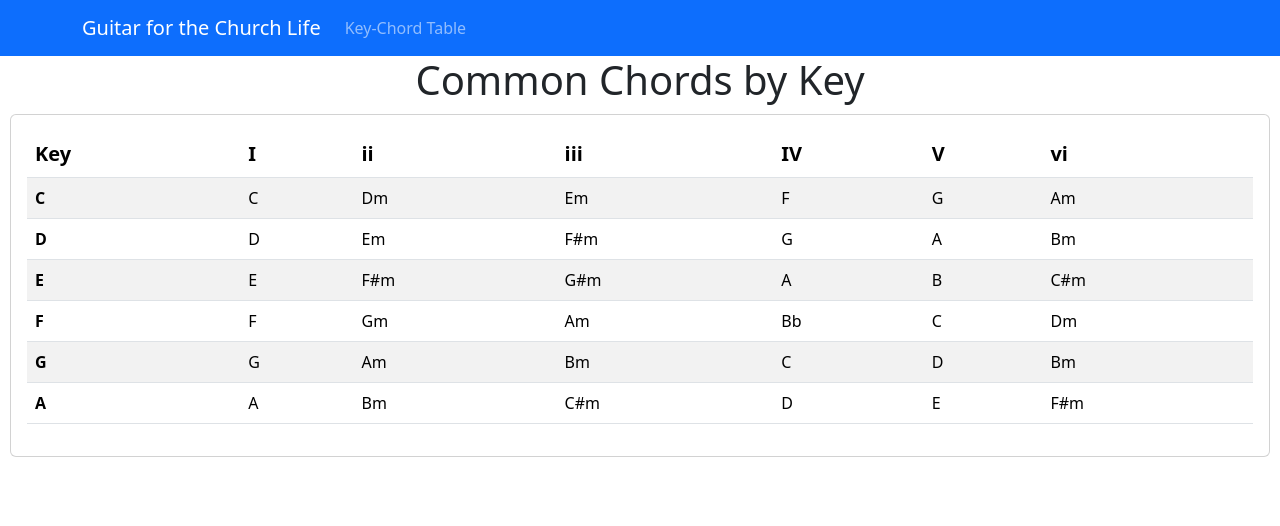
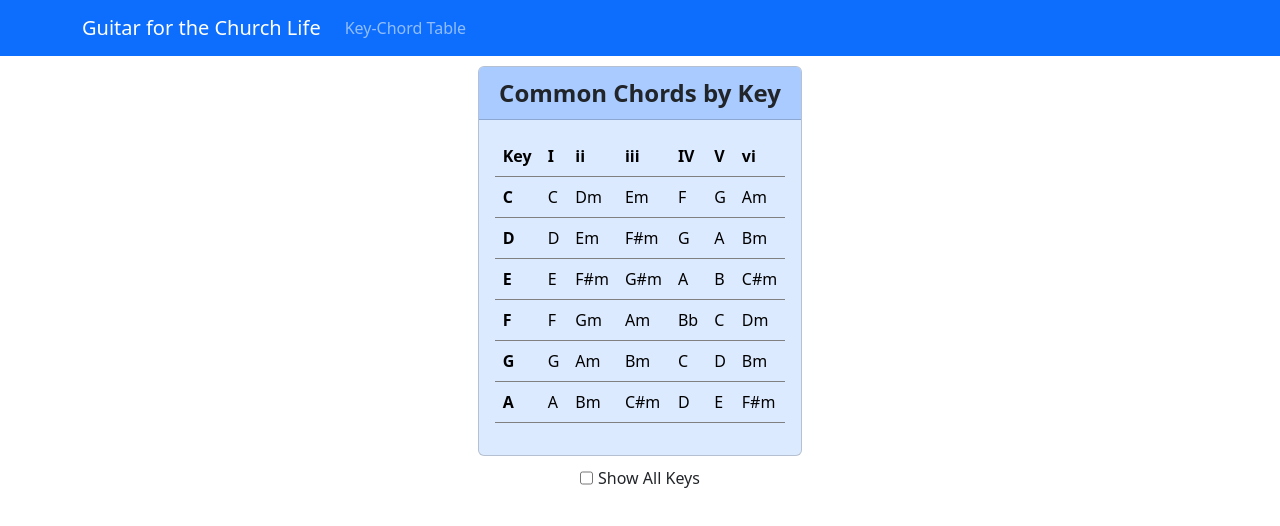
Before and after one commit to dbjeng/guitar-for-the-church-life, a React (Create React App) app in the folder frontend/: page /keyChordTable in a window 1280 px wide. Shown: the top 526 px of the page. Built offline with nearby package versions, Linux system fonts and the light colour scheme.

Commit message:
Added styling to KeyChordTable page

```diff
--- a/frontend/src/pages/KeyChordTable.jsx
+++ b/frontend/src/pages/KeyChordTable.jsx
@@ -1,6 +1,7 @@
 import styles from "./KeyChordtable.module.css";
 import Table from "react-bootstrap/Table";
 import Card from 'react-bootstrap/Card';
+import { useState } from "react";
 
 function tableHeaders(tableHeaders) {
   return (
@@ -13,14 +14,14 @@ function tableHeaders(tableHeaders) {
 function tableRows(rows) {
   return rows.map((row) => (
     <tr>
-      {row.map((item) => <td>{item}</td>)}
+      {row.map((item) => <td className={styles["td-sm"]}>{item}</td>)}
     </tr>
   ))
 }
 
 export default function KeyChordTable() {
   const headers = ['Key', 'I', 'ii', 'iii', 'IV', 'V', 'vi']
-  const keyWithChords = [
+  const commonKeysWithChords = [
     ['C', 'C', 'Dm', 'Em', 'F', 'G', 'Am'],
     ['D', 'D', 'Em', 'F#m', 'G', 'A', 'Bm'],
     ['E', 'E', 'F#m', 'G#m', 'A', 'B', 'C#m'],
@@ -28,21 +29,44 @@ export default function KeyChordTable() {
     ['G', 'G', 'Am', 'Bm', 'C', 'D', 'Bm'],
     ['A', 'A', 'Bm', 'C#m', 'D', 'E', 'F#m'],
   ]
+  const allKeysWithChords = [
+    ['C', 'C', 'Dm', 'Em', 'F', 'G', 'Am'],
+    ['Db', 'Db', 'Ebm', 'Fm', 'Gb', 'Ab', 'Bbm'],
+    ['D', 'D', 'Em', 'F#m', 'G', 'A', 'Bm'],
+    ['Eb', 'Eb', 'Fm', 'Gm', 'Ab', 'Bb', 'Cm'],
+    ['E', 'E', 'F#m', 'G#m', 'A', 'B', 'C#m'],
+    ['F', 'F', 'Gm', 'Am', 'Bb', 'C', 'Dm'],
+    ['Gb', 'Gb', 'Abm', 'Bbm', 'Cb', 'Db', 'Ebm'],
+    ['G', 'G', 'Am', 'Bm', 'C', 'D', 'Em'],
+    ['Ab', 'Ab', 'Bbm', 'Cm', 'Db', 'Eb', 'Fm'],
+    ['A', 'A', 'Bm', 'C#m', 'D', 'E', 'F#m'],
+    ['Bb', 'Bb', 'Cm', 'Dm', 'Eb', 'F', 'Gbm'],
+    ['B', 'B', 'C#m', 'D#m', 'E', 'F#', 'G#m'],
+  ]
+  const [displayAllChords, setDisplayAllChords] = useState(false);
+
   return (
     <>
-      <h1 className={styles.title}>Common Chords by Key</h1>
+      <div className={styles.tableContainer}>
         <Card className={styles.tableCard}>
-        <Card.Body>
-          <Table striped>
+          <Card.Header className={styles.cardTitle}>Common Chords by Key</Card.Header>
+          <Card.Body className={styles.cardBody}>
+            <Table className={styles.table}>
               <thead>
                 {tableHeaders(headers)}
               </thead>
               <tbody>
-              {tableRows(keyWithChords)}
+                {tableRows(displayAllChords ? allKeysWithChords : commonKeysWithChords)}
               </tbody>
             </Table>
           </Card.Body>
         </Card>
+      </div>
+      <div className={styles.checkboxesContainer}>
+        <input type="checkbox" id="showAllKeys" onClick={() => setDisplayAllChords(!displayAllChords)}/>
+        <label for="showAllKeys">Show All Keys</label>
+      </div>
+
     </>
   );
 }
--- a/frontend/src/pages/KeyChordtable.module.css
+++ b/frontend/src/pages/KeyChordtable.module.css
@@ -1,17 +1,44 @@
-.title {
+.cardTitle {
+    display: flex;
+    justify-content: center;
+    font-size: 24px;
+    font-weight: bold;
+    background-color: #A9CBFF !important;
+}
+
+.cardBody {
     display: flex;
     justify-content: center;
 }
 
 .tableCard {
     margin: 10px;
+    width: fit-content;
+    background-color: #dceaff !important;
 }
 
 th {
     font-weight: bold;
-    font-size: 20px;
 }
 
 td:first-child {
     font-weight: bold;
 }
+
+.table {
+    width: auto !important;
+    margin-bottom: 0.7rem;
+    --bs-table-bg: #dceaff  !important;
+    --bs-table-border-color: grey !important;
+}
+
+.tableContainer {
+    display: flex;
+    justify-content: center;
+}
+
+.checkboxesContainer {
+    display: flex;
+    justify-content: center;
+    gap: 5px;
+}
```
Lines whose indentation alone changed are shown as unchanged.
